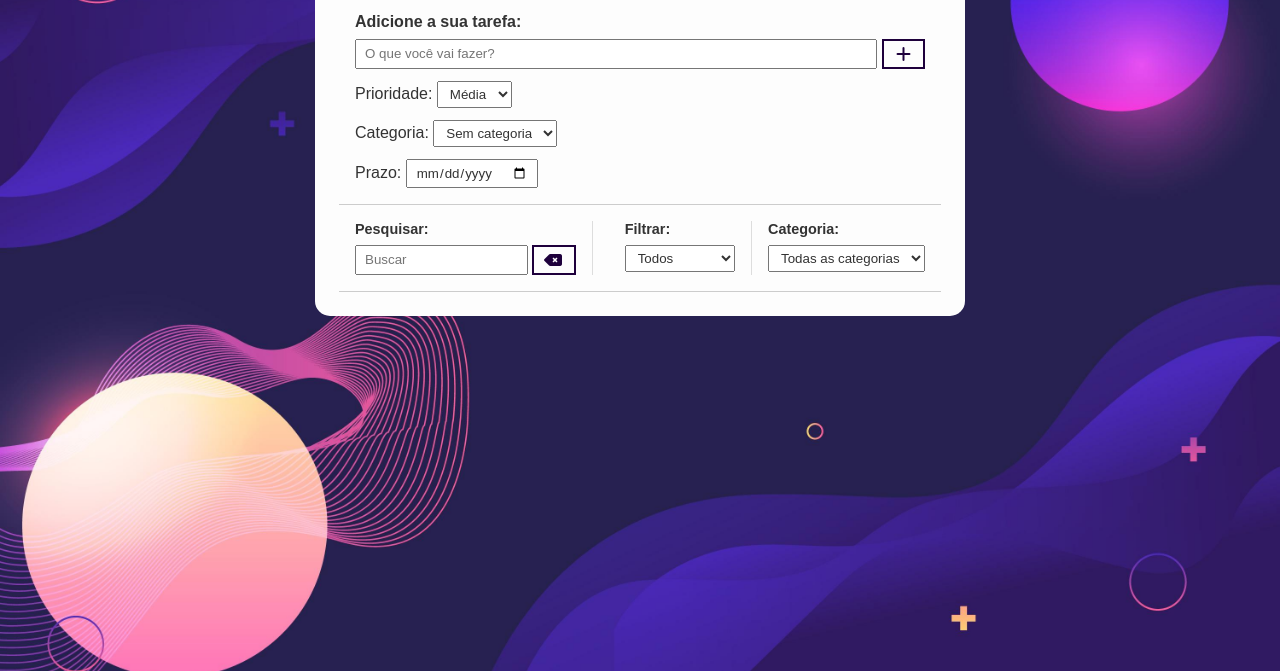
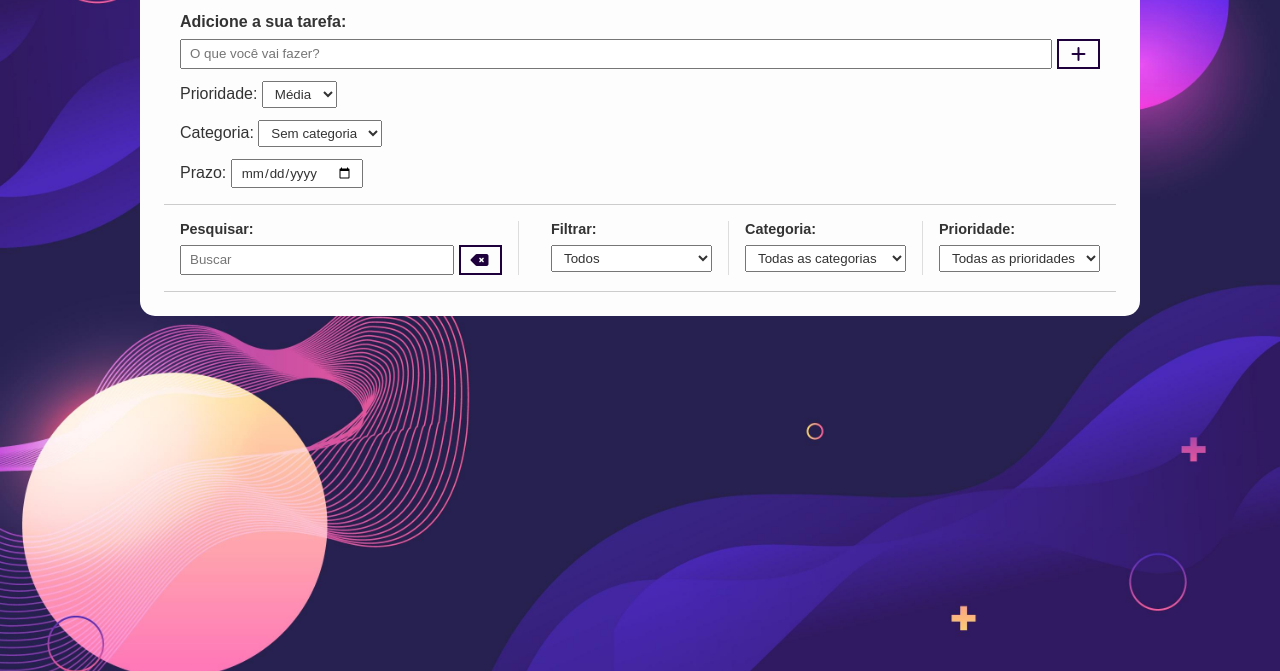
Before and after one commit to annielemarinho/to-do-list, a plain HTML site: page index.html in a window 1280 px wide. Shown: the part 129-800 px from the top of the page. Drawn offline with Linux system fonts and the light colour scheme.

Commit message:
Adiciona filtro por prioridade combinado com busca, status e categoria

```diff
--- a/css/styles.css
+++ b/css/styles.css
@@ -55,7 +55,7 @@ input, select {
 
 /* Todo header */
 .todo-container {
-    max-width: 650px;
+    max-width: 1000px;
     width: 100%;
     margin: 3rem 1rem;
     background-color: #fdfdfd;
@@ -143,9 +143,23 @@ input, select {
     flex: 1;
     display: flex;
     flex-direction: column;
+    border-right: 1px solid #ddd;
+    padding-right: 1rem;
 }
 
 #category-filter label {
+    margin-bottom: 0.5rem;
+    font-weight: bold;
+    font-size: 0.9rem;
+}
+
+#priority-filter {
+    flex: 1;
+    display: flex;
+    flex-direction: column;
+}
+
+#priority-filter label {
     margin-bottom: 0.5rem;
     font-weight: bold;
     font-size: 0.9rem;
--- a/index.html
+++ b/index.html
@@ -107,6 +107,15 @@
                     <option value="personal">Pessoal</option>
                 </select>
             </div>
+            <div id="priority-filter">
+                <label for="priority-filter-select">Prioridade:</label>
+                <select id="priority-filter-select">
+                    <option value="all" selected>Todas as prioridades</option>
+                    <option value="low">Baixa</option>
+                    <option value="medium">Média</option>
+                    <option value="high">Alta</option>
+                </select>
+            </div>
         </div>
         <div id="todo-list">
         </div>
--- a/js/scripts.js
+++ b/js/scripts.js
@@ -18,6 +18,7 @@ const editCategory = document.querySelector("#edit-category");
 const todoDeadline = document.querySelector("#todo-deadline");
 const editDeadline = document.querySelector("#edit-deadline");
 const categoryFilterSelect = document.querySelector("#category-filter-select");
+const priorityFilterSelect = document.querySelector("#priority-filter-select");
 
 let editingTodoId;
 
@@ -74,6 +75,7 @@ const applyFilters = () => {
     const filter = filterSelect.value;
     const todos = document.querySelectorAll(".todo");
     const categoryFilter =  categoryFilterSelect.value;
+    const priorityFilter = priorityFilterSelect.value;
 
     todos.forEach((todo) => {
         const text = todo.querySelector("h3").innerText.toLowerCase();
@@ -81,8 +83,9 @@ const applyFilters = () => {
         const isDone = todo.classList.contains("done");
         const isOverdue = todo.classList.contains("overdue");
         const matchesCategory = categoryFilter === "all" || todo.dataset.category === categoryFilter;
+        const matchesPriority = priorityFilter === "all" || todo.dataset.priority === priorityFilter;
         const matchesStatus = filter === "all" || (filter === "done" && isDone) || (filter === "todo" && !isDone) || (filter === "overdue" && isOverdue);
-        const shouldShow = matchesSearch && matchesStatus && matchesCategory;
+        const shouldShow = matchesSearch && matchesStatus && matchesCategory && matchesPriority;
         if (shouldShow === true) {
             todo.style.display = "flex";
         } else {
@@ -173,11 +176,15 @@ editForm.addEventListener("submit", (e) => {
     }
 });
 
+filterSelect.addEventListener("change", () => {
+    applyFilters();
+});
+
 categoryFilterSelect.addEventListener("change", () => {
     applyFilters();
 });
 
-filterSelect.addEventListener("change", () => {
+priorityFilterSelect.addEventListener("change", () => {
     applyFilters();
 });
 
```
